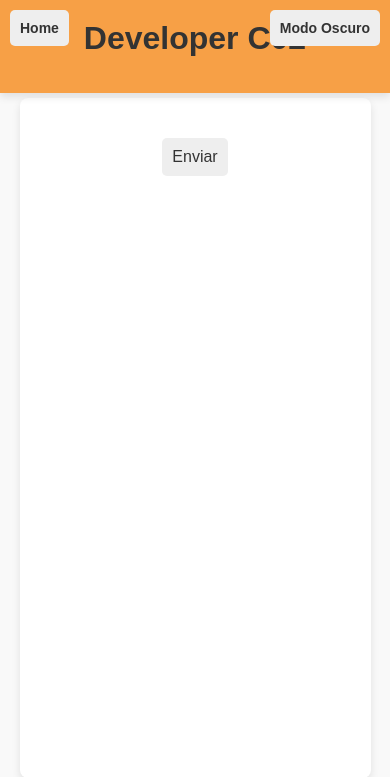
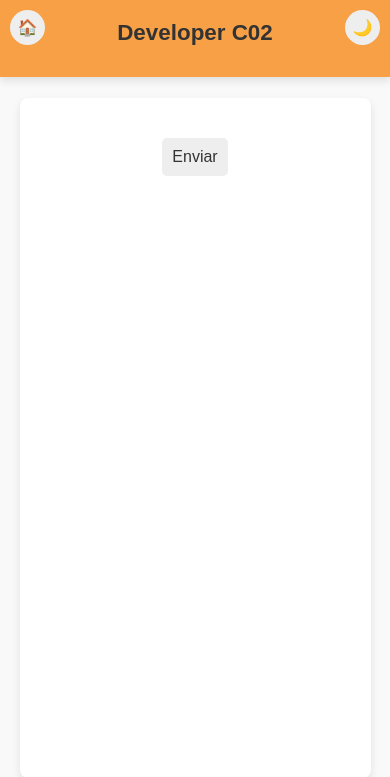
Before and after one commit to javilopercoder/jAviloperWebteSt, a Flask app: page /test/developer_C02 in a window 390 px wide. Shown: the top 777 px of the page. Run offline with Flask 3, Linux system fonts and the light colour scheme; some libraries are stand-ins or nearby versions.

Commit message:
restauro main.js y css para que se vea bien en móvil

```diff
--- a/static/css/style.css
+++ b/static/css/style.css
@@ -70,6 +70,28 @@
 header h1 {
     font-size: 2em;
     margin-bottom: 0.5em;
+    word-break: break-word; /* Divide palabras largas para evitar desbordamientos */
+    text-align: center; /* Centra el texto */
+}
+
+@media (max-width: 768px) {
+    header h1 {
+        font-size: 1.4em; /* Reduce el tamaño del título en pantallas pequeñas */
+    }
+
+    main {
+        margin-top: 0.95rem; /* Ajusta el margen para que no se tape el contenido */
+    }
+
+    .question {
+        padding: 10px;
+        font-size: 14px; /* Reduce ligeramente el tamaño del texto */
+    }
+
+    .question label {
+        font-size: 14px;
+        padding: 5px;
+    }
 }
 
 header p {
@@ -80,8 +102,8 @@
 /* Ajuste del contenido principal para compensar el encabezado fijo */
 main {
     margin-top: 80px; /* Ajusta este valor al alto del encabezado en su estado inicial */
-    width: 90%;
-    max-width: 800px;
+    width: 90%; /* Reduce un poco el ancho para pantallas más pequeñas */
+    max-width: 800px; /* Limita el ancho máximo */
     margin: 80px auto 20px; /* Ajusta el margen superior */
     padding: 20px;
     background-color: var(--main-background-color);
@@ -91,7 +113,9 @@
     display: flex;
     flex-direction: column;
     align-items: center;
+    text-align: center; /* Asegura que el contenido esté centrado */
     transition: background-color 0.3s ease;
+    overflow-wrap: break-word; /* Ajusta palabras largas automáticamente */
 }
 
 /* Contenedor de preguntas */
@@ -102,6 +126,9 @@
     border-radius: 5px;
     background-color: var(--question-background-color);
     color: var(--text-color);
+    overflow-wrap: break-word; /* Permite que las palabras largas se ajusten */
+    word-wrap: break-word; /* Compatibilidad con navegadores más antiguos */
+    word-break: break-word; /* Asegura el ajuste en todos los navegadores */
     transition: background-color 0.3s ease, color 0.3s ease;
 }
 
@@ -109,6 +136,9 @@
 .question p {
     margin-bottom: 10px;
     font-weight: bold;
+    overflow-wrap: break-word;
+    word-wrap: break-word;
+    word-break: break-word;
 }
 
 /* Opciones de respuesta */
@@ -121,16 +151,15 @@
     background-color: var(--button-background-color);
     border-radius: 4px;
     transition: background-color 0.3s ease;
+    overflow-wrap: break-word;
+    word-wrap: break-word;
+    word-break: break-word;
 }
 
-.question label:hover {
-    background-color: var(--button-hover-background-color);
-    color: var(--button-hover-text-color);
-}
-
-/* Espaciado entre el círculo de selección y el texto */
+/* Ajuste del input en las opciones */
 .question label input {
     margin-right: 10px;
+    flex-shrink: 0; /* Evita que el input se reduzca de tamaño */
 }
 
 /* Botones de navegación */
@@ -247,20 +276,29 @@
     font-weight: bold;
 }
 
-/* Botón de cambio de modo */
+/* Botón general */
+button {
+    display: flex;
+    align-items: center;
+    justify-content: center;
+    font-size: 14px; /* Tamaño del texto o ícono */
+    border: none;
+    cursor: pointer;
+    z-index: 1001;
+    transition: background-color 0.3s ease, color 0.3s ease;
+}
+
+/* Botón de cambio de modo oscuro */
 #theme-toggle {
     position: fixed;
     top: 10px;
     right: 10px;
-    padding: 10px;
-    cursor: pointer;
     background-color: var(--button-background-color);
-    border: none;
     color: var(--text-color);
-    border-radius: 4px;
-    font-weight: bold;
-    z-index: 1001; /* Asegura que esté por encima del contenido */
-    transition: background-color 0.3s ease, color 0.3s ease;
+    border-radius: 50%; /* Forma redonda */
+    width: 40px;
+    height: 40px;
+    font-size: 18px; /* Tamaño del ícono */
 }
 
 #theme-toggle:hover {
@@ -273,16 +311,20 @@
     position: fixed;
     top: 10px;
     left: 10px;
-    padding: 10px;
-    font-size: 16px;
+    padding: 5px;
+    font-size: 20px;
     background-color: var(--button-background-color);
+    border: none;
     color: var(--text-color);
-    border: none;
-    border-radius: 5px;
+    border-radius: 50%;
+    width: 40px;
+    height: 40px;
+    display: flex;
+    align-items: center;
+    justify-content: center;
     cursor: pointer;
-    z-index: 1001; /* Asegura que esté encima de otros elementos */
+    z-index: 1001;
     transition: background-color 0.3s ease, color 0.3s ease;
-    font-weight: bold;
 }
 
 #back-home:hover {
@@ -290,8 +332,13 @@
     color: var(--button-hover-text-color);
 }
 
-#back-home, #theme-toggle {
-    font-size: 14px;
-    padding: 10px; /* Ajusta el padding si es necesario */
-    border-radius: 5px;
+
+/* Ajustes para pantallas pequeñas */
+@media (max-width: 768px) {
+    #theme-toggle,
+    #back-home {
+        width: 35px;
+        height: 35px;
+        font-size: 16px; /* Íconos ligeramente más pequeños */
+    }
 }
--- a/static/js/main.js
+++ b/static/js/main.js
@@ -1,28 +1,43 @@
 // Seleccionar el botón para cambiar de tema
 const themeToggleButton = document.createElement("button");
 themeToggleButton.id = "theme-toggle";
-themeToggleButton.textContent = "Modo Oscuro";
+themeToggleButton.textContent = "🌙";
 
-// Añadir el botón al DOM
+// Añadir el botón de cambio de tema al DOM
 document.body.appendChild(themeToggleButton);
 
 // Detectar el tema actual y aplicar el modo correspondiente
 function toggleTheme() {
     document.body.classList.toggle("dark-mode");
     const isDarkMode = document.body.classList.contains("dark-mode");
-    themeToggleButton.textContent = isDarkMode ? "Modo Claro" : "Modo Oscuro";
+    themeToggleButton.textContent = isDarkMode ? "🌞" : "🌙";
     localStorage.setItem("theme", isDarkMode ? "dark" : "light");
 }
 
-// Escuchar el clic en el botón
+// Escuchar el clic en el botón de cambio de tema
 themeToggleButton.addEventListener("click", toggleTheme);
 
 // Aplicar el tema almacenado en localStorage al cargar la página
 if (localStorage.getItem("theme") === "dark") {
     document.body.classList.add("dark-mode");
-    themeToggleButton.textContent = "Modo Claro";
+    themeToggleButton.textContent = "🌞";
 }
 
+// Crear el botón "Home"
+const homeButton = document.createElement("button");
+homeButton.id = "back-home";
+homeButton.textContent = "🏠";
+homeButton.title = "Volver a la página principal"; // Agrega un tooltip
+
+// Establecer la funcionalidad del botón "Home"
+homeButton.addEventListener("click", () => {
+    window.location.href = "/"; // Cambia "/" por la URL principal si es necesario
+});
+
+// Añadir el botón "Home" al DOM
+document.body.appendChild(homeButton);
+
+// Temporizador para el test
 let totalTime = 5400; // Tiempo total en segundos (90 minutos)
 let timerInterval;
 
@@ -51,35 +66,3 @@
 }
 
 startTimer();
-
-function addNavigationButtons(totalQuestions) {
-    const form = document.getElementById("test-form");
-
-    const prevButton = document.createElement("button");
-    prevButton.textContent = "Anterior";
-    prevButton.type = "button";
-    prevButton.onclick = () => navigateQuestion(-1);
-    prevButton.style.display = "none";
-    form.appendChild(prevButton);
-
-    const nextButton = document.createElement("button");
-    nextButton.textContent = "Siguiente";
-    nextButton.type = "button";
-    nextButton.onclick = () => navigateQuestion(1);
-    form.appendChild(nextButton);
-
-    const submitButton = document.getElementById("submit-test");
-    submitButton.style.display = "none";
-}
-
-function navigateQuestion(direction) {
-    const questions = document.querySelectorAll(".question");
-    questions[currentQuestionIndex].style.display = "none"; // Oculta la pregunta actual
-    currentQuestionIndex += direction;
-    questions[currentQuestionIndex].style.display = "block"; // Muestra la nueva pregunta
-
-    // Mostrar u ocultar los botones de navegación según la posición
-    document.querySelector("button:contains('Anterior')").style.display = currentQuestionIndex === 0 ? "none" : "inline-block";
-    document.querySelector("button:contains('Siguiente')").style.display = currentQuestionIndex === questions.length - 1 ? "none" : "inline-block";
-    document.getElementById("submit-test").style.display = currentQuestionIndex === questions.length - 1 ? "inline-block" : "none";
-}
--- a/templates/test_template.html
+++ b/templates/test_template.html
@@ -12,9 +12,6 @@
         <h1 id="test-title">{{ test_name }}</h1>
     </header>
 
-    <!-- Botón "Home" para volver a la página principal -->
-    <button id="back-home" type="button">Home</button>
-
     <main>
         <section class="test-questions">
             <form id="test-form">
@@ -28,7 +25,7 @@
     </main>
 
     <footer>
-        <p>&copy; 2024</p>
+        <p>&copy; javilopercoder 2024</p>
     </footer>
 
     <!-- Configuración de la navegación de regreso a Home -->
```
